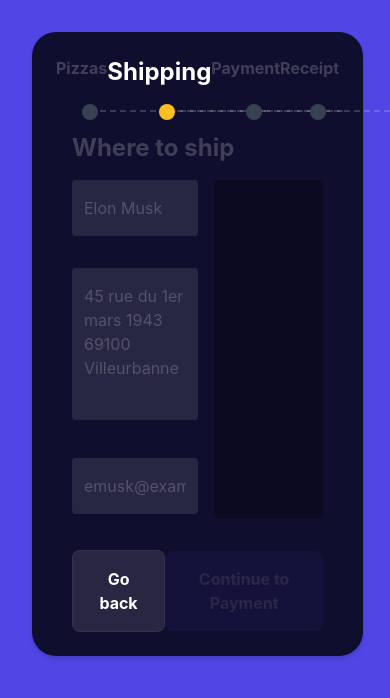
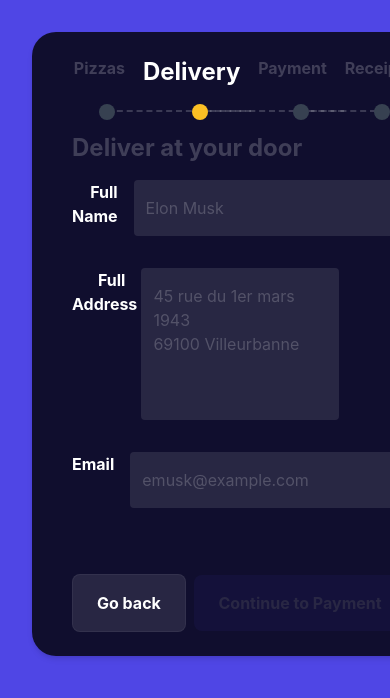
Before and after one commit to aiibe/pizzeria, a React (Create React App) app: page / in a window 390 px wide. Both pictures are taken after a click on the button "Continue to Shipping". Shown: the top 698 px of the page. Built offline with nearby package versions, Linux system fonts and the light colour scheme.

Commit message:
delivery

```diff
--- a/src/modules/Shipping/index.jsx
+++ b/src/modules/Shipping/index.jsx
@@ -29,21 +29,24 @@ function Shipping({ goTo }) {
         <div className="flex flex-col h-full px-4">
           <div className="mb-4">
             <h1 className="font-bold text-2xl text-white text-opacity-20">
-              Where to ship
+              Deliver at your door
             </h1>
           </div>
           <div className="flex h-full">
-            <div className="flex flex-col w-1/2">
+            <div className="flex flex-col w-4/5">
               <form
                 id="formfield"
                 className="flex flex-col text-white"
                 onSubmit={handleSubmit(onSubmit)}
               >
-                <div className="relative mb-2 pb-6">
+                <div className="relative flex mb-2 pb-6">
+                  <label className="font-bold w-1/5 mr-4 text-right">
+                    Full Name
+                  </label>
                   <input
                     {...register("fullName")}
                     defaultValue=""
-                    className="placeholder-white placeholder-opacity-20 bg-white bg-opacity-10 w-full rounded py-4 px-3"
+                    className="placeholder-white placeholder-opacity-20 bg-white bg-opacity-10 flex-grow rounded py-4 px-3"
                     placeholder="Elon Musk"
                   />
                   <div className="absolute bottom-0 text-sm right-0 text-red-500">
@@ -51,23 +54,29 @@ function Shipping({ goTo }) {
                   </div>
                 </div>
 
-                <div className="relative mb-2 pb-6">
+                <div className="relative flex mb-2 pb-6">
+                  <label className="font-bold w-1/5 mr-4 text-right">
+                    Full Address
+                  </label>
                   <textarea
                     {...register("fullAddress")}
                     defaultValue=""
                     rows={5}
-                    className="placeholder-white h-auto resize-none placeholder-opacity-20 bg-white bg-opacity-10 w-full rounded py-4 px-3"
+                    className="placeholder-white h-auto resize-none placeholder-opacity-20 bg-white bg-opacity-10 flex-grow rounded py-4 px-3"
                     placeholder="45 rue du 1er mars 1943 &#13;&#10;69100 Villeurbanne"
                   />
                   <div className="absolute bottom-0 text-sm right-0 text-red-500">
                     {errors.fullAddress?.message}
                   </div>
                 </div>
-                <div className="relative mb-2 pb-6">
+                <div className="relative flex mb-2 pb-6">
+                  <label className="font-bold w-1/5 mr-4 text-right">
+                    Email
+                  </label>
                   <input
                     {...register("email")}
                     defaultValue=""
-                    className="placeholder-white placeholder-opacity-20 bg-white bg-opacity-10 w-full rounded py-4 px-3"
+                    className="placeholder-white placeholder-opacity-20 bg-white bg-opacity-10 flex-grow rounded py-4 px-3"
                     placeholder="emusk@example.com"
                   />
                   <div className="absolute bottom-0 text-sm right-0 text-red-500">
@@ -76,16 +85,6 @@ function Shipping({ goTo }) {
                 </div>
                 <button type="submit"></button>
               </form>
-            </div>
-            <div className="w-1/2 mb-8">
-              <div className="h-full ml-4 p-4 bg-black rounded bg-opacity-30">
-                <p className="text-white opacity-50 font-weight">
-                  {watch("fullName")}
-                </p>
-                <p className="text-white opacity-50 font-weight whitespace-pre-line">
-                  {watch("fullAddress")}
-                </p>
-              </div>
             </div>
           </div>
         </div>
--- a/src/modules/Steps.jsx
+++ b/src/modules/Steps.jsx
@@ -3,7 +3,7 @@ import { connect } from "react-redux";
 function Steps({ currentStep }) {
   const steps = [
     { id: "step1", title: "Pizzas" },
-    { id: "step2", title: "Shipping" },
+    { id: "step2", title: "Delivery" },
     { id: "step3", title: "Payment" },
     { id: "step4", title: "Receipt" },
   ];
@@ -31,7 +31,7 @@ function Steps({ currentStep }) {
               } absolute top-0 left-0 w-4 h-4 rounded-3xl z-10`}
             ></div>
             {ix !== steps.length - 1 && (
-              <div className="absolute opacity-20 -bottom-2 left-0 border-t-2 w-44 ml-2 border-teal-700 border-dashed"></div>
+              <div className="absolute opacity-20 -bottom-2 left-0 border-t-2 w-36 md:w-48 ml-2 border-teal-700 border-dashed"></div>
             )}
           </div>
         </div>
```
Also changed, not shown: 1 other file (tests, documents, lock files or other folders).
